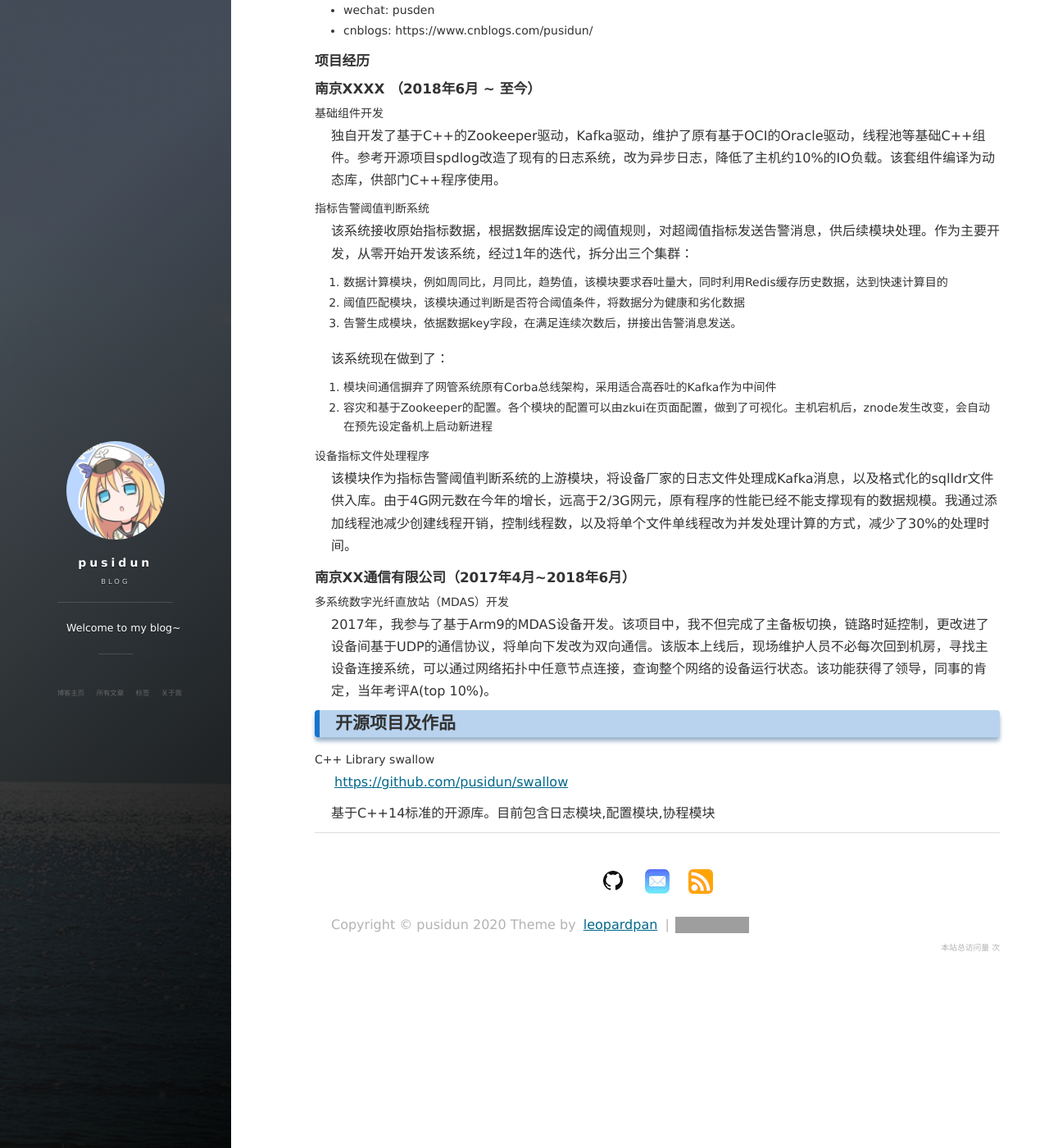
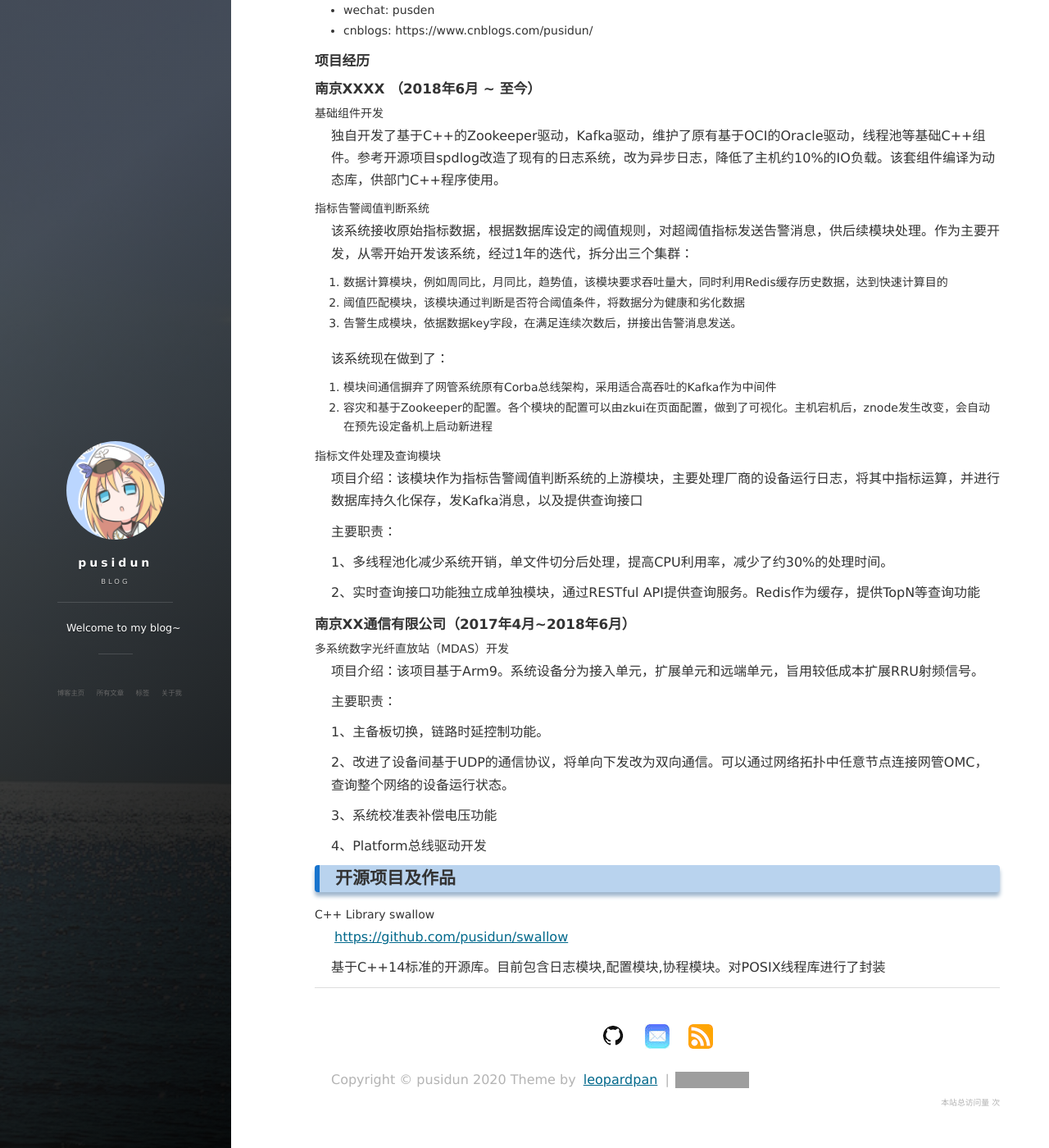
Before and after one commit to pusidun/pusidun.github.io, a Jekyll site: the page built from about.md, in a window 1280 px wide and 1400 px high, scrolled down 291 px. Shown: the whole window at 82% size. Built offline with Jekyll 4.4.1, drawn with Linux system fonts in a browser that asks for light colours; nearby versions of some CDN libraries; comment, search, counter and statistics services are not loaded; grey boxes are pictures that could not be loaded.

Commit message:
update about.me

```diff
--- a/about.md
+++ b/about.md
@@ -37,16 +37,33 @@ title: About me
 1. 模块间通信摒弃了网管系统原有Corba总线架构，采用适合高吞吐的Kafka作为中间件
 2. 容灾和基于Zookeeper的配置。各个模块的配置可以由zkui在页面配置，做到了可视化。主机宕机后，znode发生改变，会自动在预先设定备机上启动新进程
 
-##### 设备指标文件处理程序
+##### 指标文件处理及查询模块
 
-该模块作为指标告警阈值判断系统的上游模块，将设备厂家的日志文件处理成Kafka消息，以及格式化的sqlldr文件供入库。由于4G网元数在今年的增长，远高于2/3G网元，原有程序的性能已经不能支撑现有的数据规模。我通过添加线程池减少创建线程开销，控制线程数，以及将单个文件单线程改为并发处理计算的方式，减少了30%的处理时间。
+项目介绍：该模块作为指标告警阈值判断系统的上游模块，主要处理厂商的设备运行日志，将其中指标运算，并进行数据库持久化保存，发Kafka消息，以及提供查询接口
+
+主要职责：
+
+1、多线程池化减少系统开销，单文件切分后处理，提高CPU利用率，减少了约30%的处理时间。
+
+2、实时查询接口功能独立成单独模块，通过RESTful API提供查询服务。Redis作为缓存，提供TopN等查询功能
+
 
 
 ### 南京XX通信有限公司（2017年4月~2018年6月）
 
 ##### 多系统数字光纤直放站（MDAS）开发
 
-2017年，我参与了基于Arm9的MDAS设备开发。该项目中，我不但完成了主备板切换，链路时延控制，更改进了设备间基于UDP的通信协议，将单向下发改为双向通信。该版本上线后，现场维护人员不必每次回到机房，寻找主设备连接系统，可以通过网络拓扑中任意节点连接，查询整个网络的设备运行状态。该功能获得了领导，同事的肯定，当年考评A(top 10%)。
+项目介绍：该项目基于Arm9。系统设备分为接入单元，扩展单元和远端单元，旨用较低成本扩展RRU射频信号。
+
+主要职责：
+
+1、主备板切换，链路时延控制功能。
+
+2、改进了设备间基于UDP的通信协议，将单向下发改为双向通信。可以通过网络拓扑中任意节点连接网管OMC，查询整个网络的设备运行状态。
+
+3、系统校准表补偿电压功能
+
+4、Platform总线驱动开发
 
 ## 开源项目及作品
 
@@ -54,4 +71,4 @@ title: About me
 
 <https://github.com/pusidun/swallow>
 
-基于C++14标准的开源库。目前包含日志模块,配置模块,协程模块
+基于C++14标准的开源库。目前包含日志模块,配置模块,协程模块。对POSIX线程库进行了封装
```
